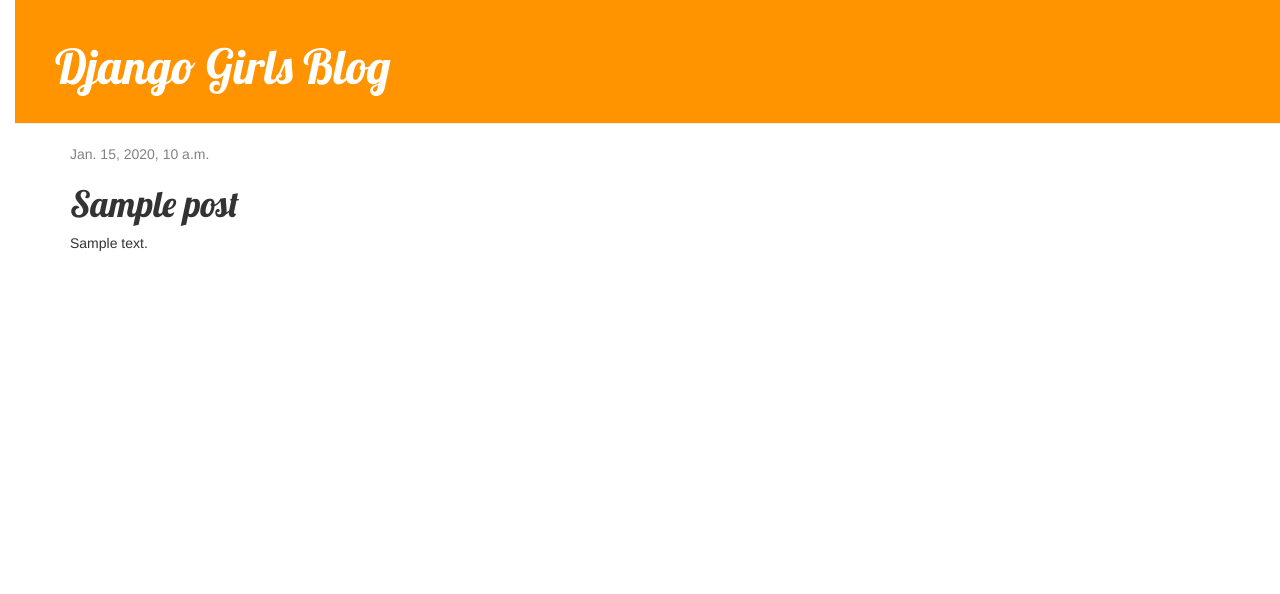
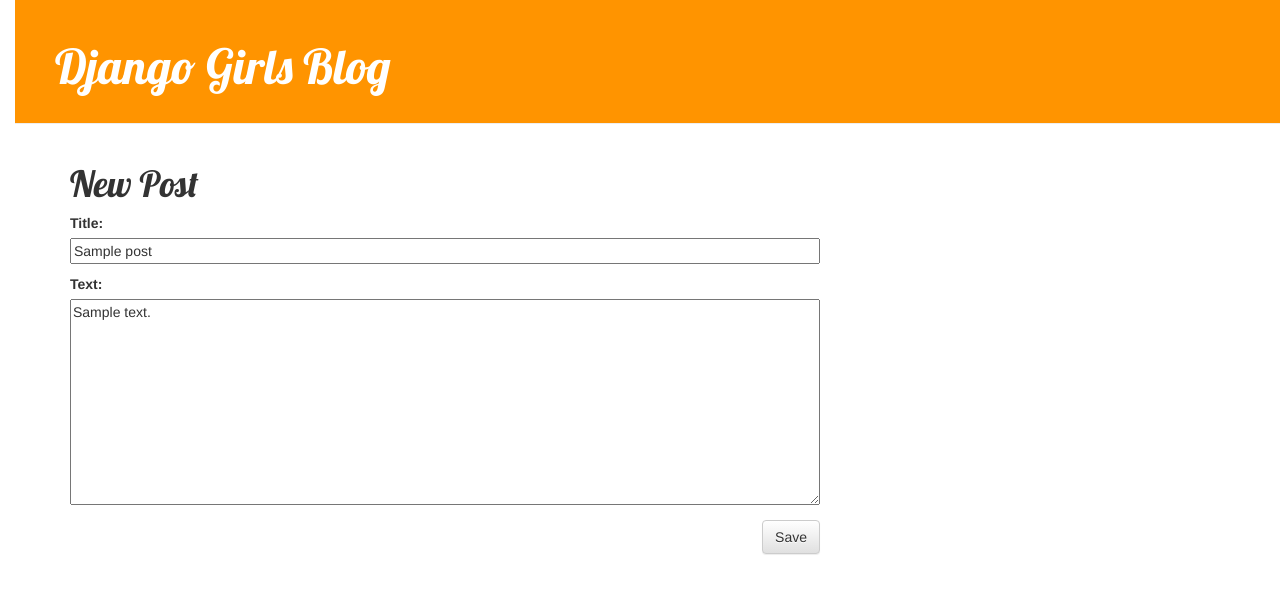
Before and after one commit to abhishekvaranasi/blog, a Django app: page /post/1/edit/ in a window 1280 px wide. Shown: the top 594 px of the page. Run offline with Django 3.2, Linux system fonts and the light colour scheme; tables that the repository leaves empty hold one stand-in row (values such as "Sample post"); some libraries are stand-ins or nearby versions.

Commit message:
Added views CU of CRUD and some security.

```diff
--- /dev/null
+++ b/blog/forms.py
@@ -0,0 +1,8 @@
+from django import forms
+from .models import Post
+
+class PostForm(forms.ModelForm):
+
+    class Meta:
+        model = Post
+        fields = ('title', 'text',)
--- a/blog/templates/blog/base.html
+++ b/blog/templates/blog/base.html
@@ -11,6 +11,9 @@
   </head>
   <body>
     <div class="page-header">
+      {% if user.is_authenticated %}
+      <a href="{% url "post_new" %}" class= "top_menu"><span class="glyphicon glyphicon-plus"></span></a>
+      {% endif %}
       <h1><a href="{% url "index" %}">Django Girls Blog</a></h1>
       </div>
       <div class="content container">
--- a/blog/templates/blog/post_detail.html
+++ b/blog/templates/blog/post_detail.html
@@ -7,6 +7,9 @@
     {{post.published_date}}
     </div>
     {% endif %}
+  {% if user.is_authenticated %}
+  <a class= "btn btn-default" href="{% url 'post_edit' pk=post.pk %}"><span class="glyphicon glyphicon-pencil"></span></a>
+  {% endif %}
   <h1>{{ post.title }}</h1>
   <p>{{ post.text|linebreaksbr }}</p>
 </div>
--- /dev/null
+++ b/blog/templates/blog/post_edit.html
@@ -0,0 +1,10 @@
+{% extends 'blog/base.html' %}
+
+{% block content %}
+<h1>New Post</h1>
+<form class="post-form" action="" method="POST">
+  {{form.as_p}}
+  {% csrf_token %}
+  <button type="submit" class= "save btn btn-default">Save</button>
+</form>
+{% endblock %}
--- a/blog/urls.py
+++ b/blog/urls.py
@@ -3,6 +3,7 @@ from . import views
 
 urlpatterns =[
     url(r'^$',views.post_list, name ="index"),
-    url(r'post/(?P<pk>\d+)/', views.post_detail, name="post_detail"),
-
+    url(r'^post/(?P<pk>\d+)/$', views.post_detail, name="post_detail"),
+    url(r'^post/new/$', views.post_new, name= "post_new"),
+    url(r'^post/(?P<pk>\d+)/edit/$', views.post_edit, name= "post_edit"),
 ]
--- a/blog/views.py
+++ b/blog/views.py
@@ -1,6 +1,7 @@
-from django.shortcuts import render, get_object_or_404
+from django.shortcuts import render, get_object_or_404, redirect
 from .models import Post
 from django.utils import timezone
+from .forms import PostForm
 # Create your views here.
 def post_list(request):
     posts = Post.objects.filter(published_date__lte=timezone.now()).order_by('published_date')
@@ -9,3 +10,30 @@ def post_list(request):
 def post_detail(request, pk):
     post = get_object_or_404(Post, pk=pk)
     return render(request, 'blog/post_detail.html', {'post': post})
+
+def post_new(request):
+    if request.method == "POST":
+        form = PostForm(request.POST)
+        if form.is_valid():
+            post = form.save(commit=False)
+            post.author = request.user
+            post.published_date = timezone.now()
+            post.save()
+            return redirect('post_detail', pk=post.pk)
+    else:
+        form = PostForm()
+    return render(request, 'blog/post_edit.html', {'form': form})
+
+def post_edit(request, pk):
+    post = get_object_or_404(Post,pk=pk)
+    if request.method == "POST":
+        form = PostForm(request.POST, instance=post)
+        if form.is_valid():
+            post = form.save(commit=False)
+            post.author = request.user
+            post.published_date = timezone.now()
+            post.save()
+            return redirect('post_detail', pk=post.pk)
+    else:
+        form = PostForm(instance=post)
+    return render(request, 'blog/post_edit.html', {'form':form})
```
